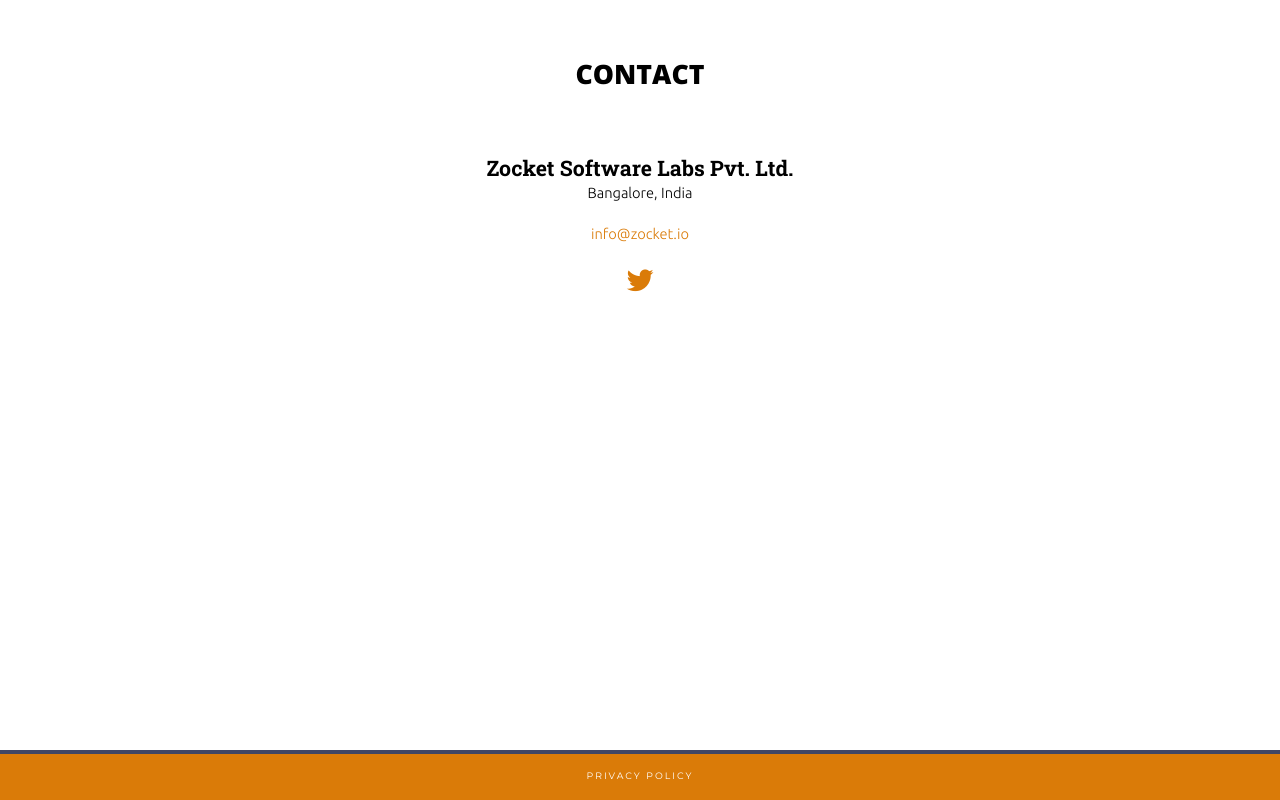
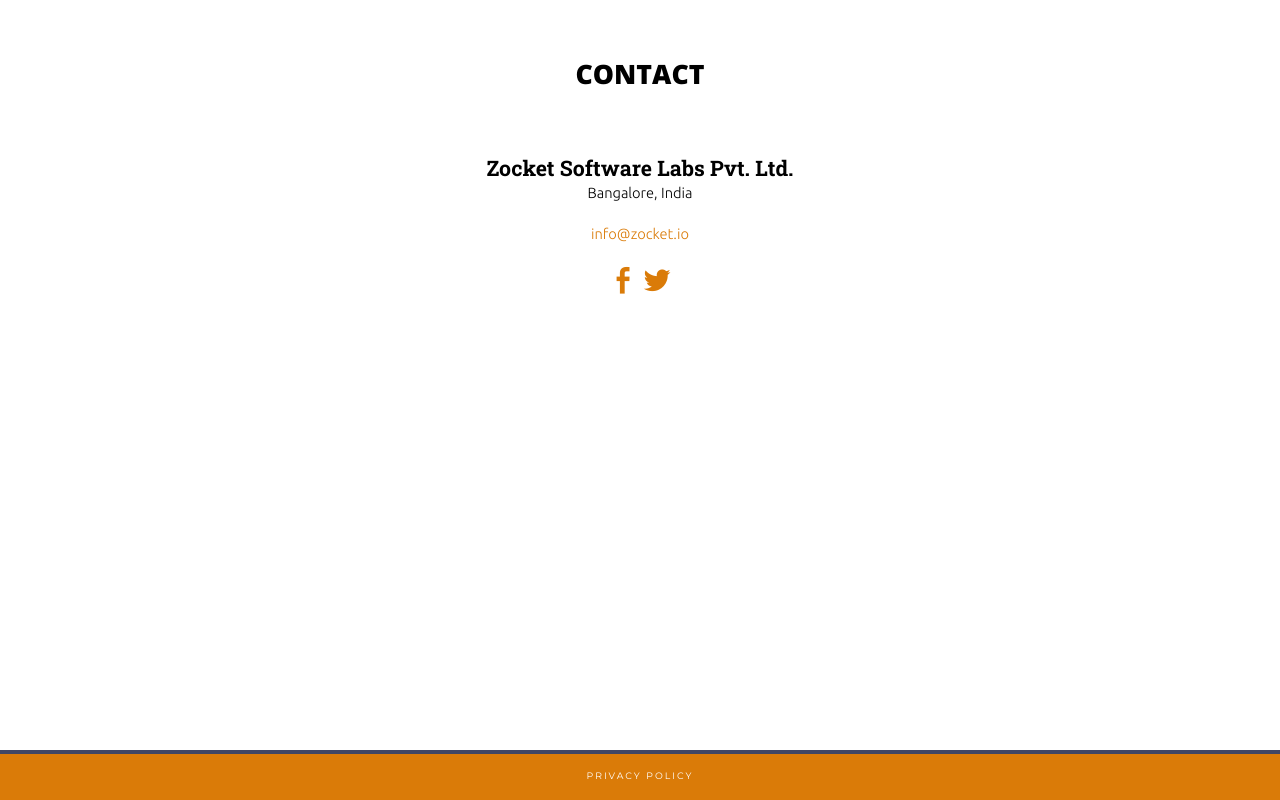
Before and after one commit to zocketlabs/zocketlabs.github.io, a plain HTML site: page index.htm in a window 1280 px wide. Shown: the part 1653-2453 px from the top of the page. Drawn offline with nearby package versions, Linux system fonts and the light colour scheme; files whose address does not match are found by name.

Commit message:
Added FB page link.

```diff
--- a/index.htm
+++ b/index.htm
@@ -76,9 +76,9 @@
       <p id="coName">Zocket Software Labs Pvt. Ltd.</p>
       <p id="coAddress">Bangalore, India</p>
       <p id="coEmail"><script type="text/javascript" src="js/email.js"></script></p>
-      <!--a class="iconFont" href="https://facebook.com/zocketio">
+      <a class="iconFont" href="https://www.facebook.com/zocketlabs">
         <span class="socicon">b</span>
-      </a-->
+      </>
       <a class="iconFont" href="https://twitter.com/zocketlabs">
         <span class="socicon">a</span>
       </a>
```
